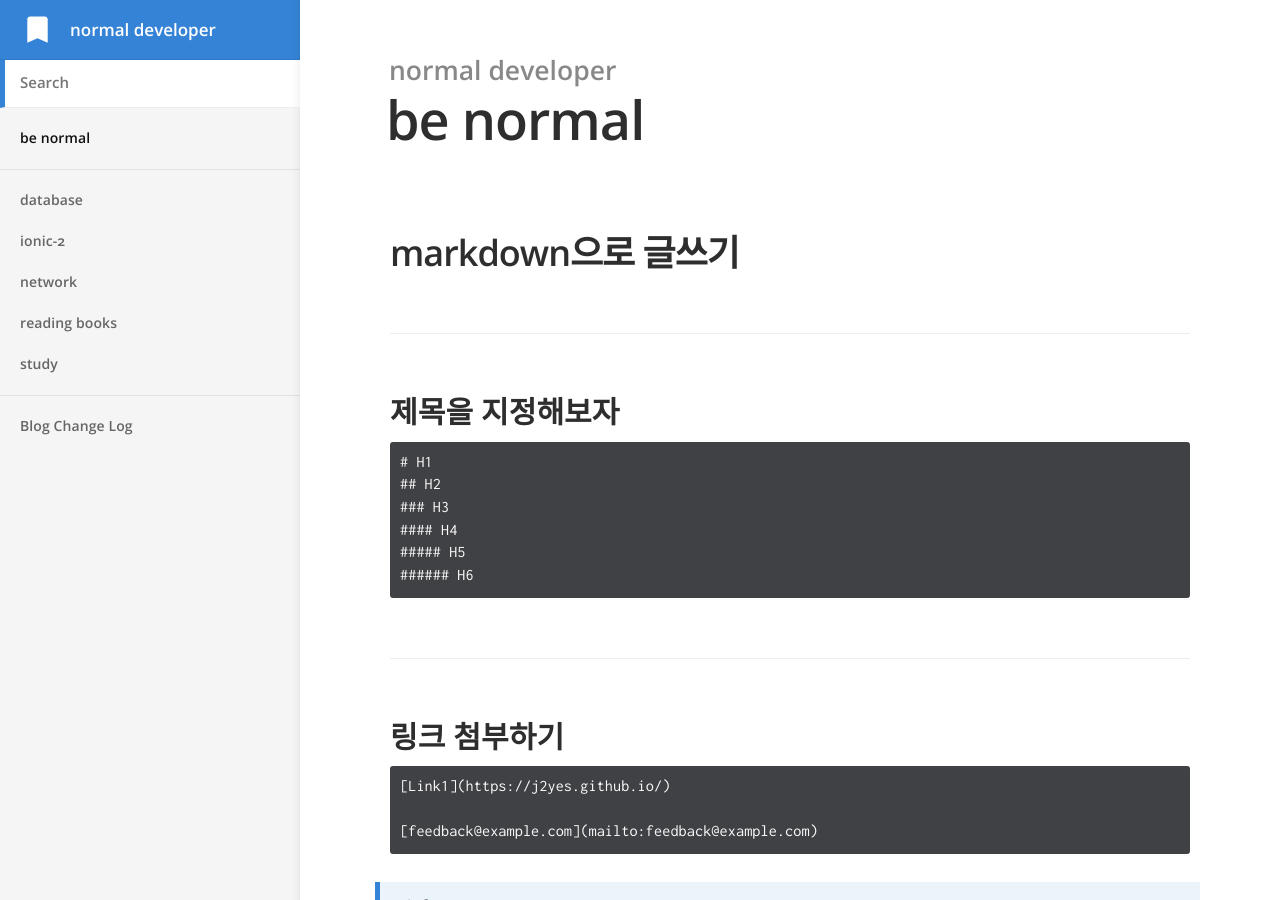
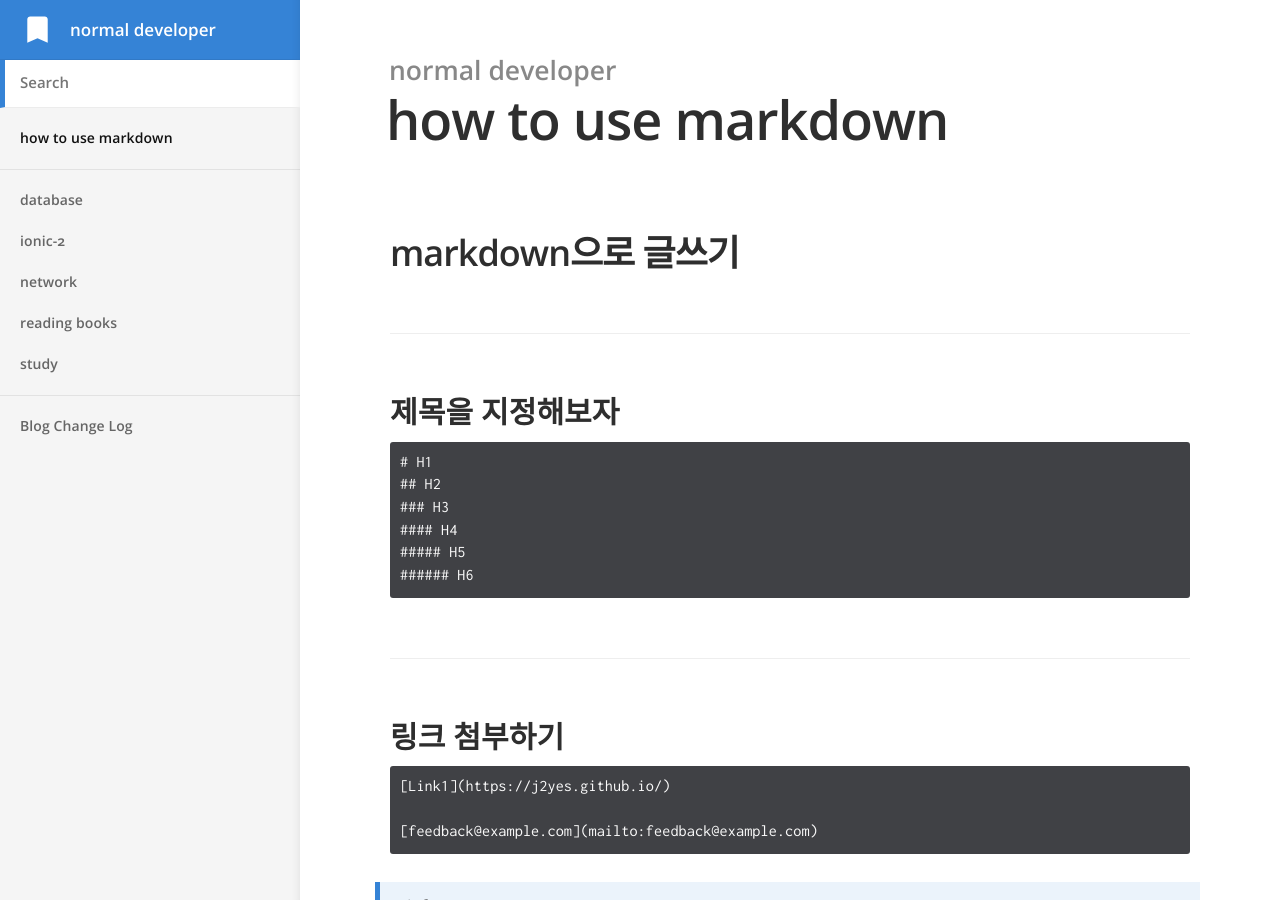
Before and after one commit to j2yes/j2yes.github.io, a Jekyll site: the page built from index.md, in a window 1280 px wide and 900 px high. Built offline with Jekyll 4.4.1, drawn with Linux system fonts in a browser that asks for light colours; nearby versions of some CDN libraries; comment, search, counter and statistics services are not loaded.

Commit message:
title 수정

```diff
--- a/index.md
+++ b/index.md
@@ -1,5 +1,5 @@
 ---
-title: be normal
+title: how to use markdown
 # comments: true
 # other options
 ---
```
